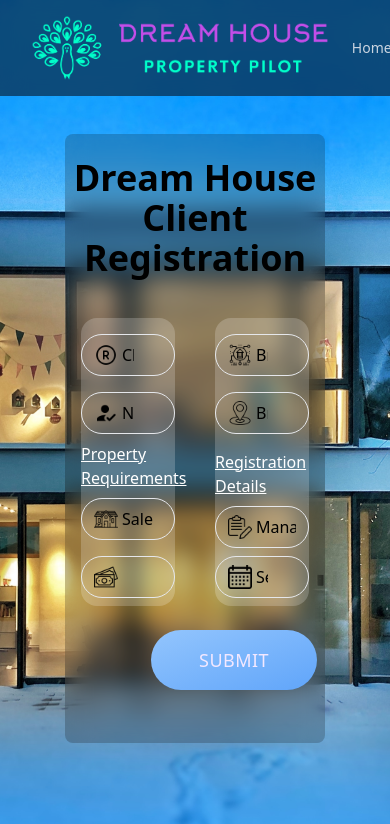
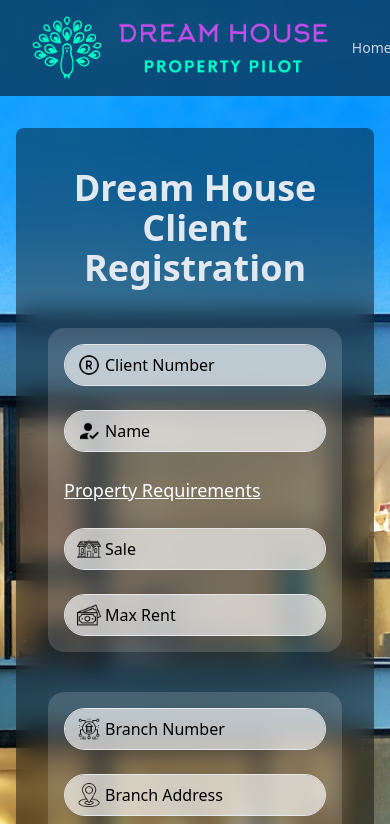
Before and after one commit to C-NikhilKarthik/DBMS-Mini-Project, a React (Create React App) app in the folder client/: page /registration in a window 390 px wide. Shown: the top 824 px of the page. Built offline with nearby package versions, Linux system fonts and the light colour scheme; the HTML template or start-up script is replaced by a standard one.

Commit message:
fix: responsive design

```diff
--- a/client/src/index.css
+++ b/client/src/index.css
@@ -1,3 +1,7 @@
 @tailwind base;
 @tailwind components;
 @tailwind utilities;
+
+input:focus,select:focus{
+    outline: none;
+}
--- a/client/src/pages/Registration.jsx
+++ b/client/src/pages/Registration.jsx
@@ -1,18 +1,18 @@
-import React from 'react'
-import { useState } from 'react';
-import myBackgroundImage from '../assets/registration-bg.jpg';
-import { Link } from 'react-router-dom';
-import Navbar from '../components/Navbar'
-import clientIcon from '../assets/registered.png';
-import NameIcon from '../assets/name.png';
-import clientType from '../assets/house.png';
-import money from '../assets/money.png';
-import office from '../assets/office.png';
-import map from '../assets/map.png';
-import edit from '../assets/edit.png';
-import DatePicker from 'react-datepicker';
-import 'react-datepicker/dist/react-datepicker.css';
-import calendarIcon from '../assets/calendar.png';
+import React from "react";
+import { useState } from "react";
+import myBackgroundImage from "../assets/registration-bg.jpg";
+import { Link } from "react-router-dom";
+import Navbar from "../components/Navbar";
+import clientIcon from "../assets/registered.png";
+import NameIcon from "../assets/name.png";
+import clientType from "../assets/house.png";
+import money from "../assets/money.png";
+import office from "../assets/office.png";
+import map from "../assets/map.png";
+import edit from "../assets/edit.png";
+import DatePicker from "react-datepicker";
+import "react-datepicker/dist/react-datepicker.css";
+import calendarIcon from "../assets/calendar.png";
 
 function Registration() {
   const [selectedDate, setSelectedDate] = useState(null);
@@ -24,18 +24,19 @@ function Registration() {
     <>
       <Navbar />
       <div
-        className="bg-cover bg-center h-screen w-screen flex items-center justify-center pt-8"
+        className="bg-cover bg-center h-full sm:h-screen w-screen flex items-center justify-center py-32 px-4"
         style={{ backgroundImage: `url(${myBackgroundImage})` }}
       >
-        <div className='w-2/3 h-3/4 bg-black bg-opacity-20 backdrop-blur-md rounded-lg'>
-          <h1 className='font-sans font-bold text-4xl text-center py-6'>Dream House Client Registration</h1>
-          <div className='grid grid-cols-2 gap-10 h-80 p-4'>
-            <div className='bg-white bg-opacity-20 rounded-2xl'>
-
-              <div className="relative rounded-full border top-4">
+        <div className="sm:w-2/3 w-full h-fit bg-[#050505] bg-opacity-[43%] backdrop-blur-md rounded-lg p-4">
+          <h1 className="font-sans font-bold text-4xl text-center py-6 text-slate-200">
+            Dream House Client Registration
+          </h1>
+          <div className="grid grid-rows-2 sm:grid-rows-none sm:grid-cols-2 gap-10 p-4">
+            <div className="bg-[#EFEFEF] bg-opacity-[16%] flex flex-col gap-6 p-4 rounded-2xl">
+              <div className="relative rounded-full border">
                 <input
                   type="text"
-                  className="w-full px-10 py-2 rounded-full bg-transparent placeholder-black"
+                  className="w-full pointer-events-none bg-white bg-opacity-[65%] px-10 py-2 rounded-full bg-transparent placeholder-black"
                   placeholder="Client Number"
                 />
                 <img
@@ -45,10 +46,10 @@ function Registration() {
                 />
               </div>
 
-              <div className="relative rounded-full border top-8">
+              <div className="relative rounded-full border">
                 <input
                   type="text"
-                  className="w-full px-10 py-2 rounded-full bg-transparent placeholder-black"
+                  className="w-full bg-white bg-opacity-[65%] px-10 py-2 rounded-full bg-transparent placeholder-black"
                   placeholder="Name"
                 />
                 <img
@@ -58,47 +59,36 @@ function Registration() {
                 />
               </div>
 
-              <h3 className='text-white underline  mt-10'>Property Requirements</h3>
+              <h3 className="text-white text-lg underline">Property Requirements</h3>
 
-              <div className="relative rounded-full border top-2">
+              <div className="relative rounded-full border">
                 <div className="absolute inset-y-0 left-0 flex items-center pl-3 pointer-events-none">
-                  <img
-                    src={clientType}
-                    alt="Client Icon"
-                    className="h-6 w-6"
-                  />
+                  <img src={clientType} alt="Client Icon" className="h-6 w-6" />
                 </div>
-                <select
-                  className="block w-full pl-10 pr-3 py-2 rounded-full bg-transparent appearance-none placeholder-black"
-                >
+                <select className="block bg-white bg-opacity-[65%] w-full pl-10 pr-3 py-2 rounded-full bg-transparent appearance-none placeholder-black">
                   <option value="sale">Sale</option>
                   <option value="rent">Rent</option>
                 </select>
               </div>
 
-
-              <div className="relative rounded-full border top-6">
+              <div className="relative rounded-full border">
                 <div className="absolute inset-y-0 left-0 flex items-center pl-3 pointer-events-none">
-                  <img
-                    src={money}
-                    alt="Money Icon"
-                    className="h-6 w-6"
-                  />
+                  <img src={money} alt="Money Icon" className="h-6 w-6" />
                 </div>
                 <input
                   type="number"
-                  className="w-full px-10 py-2 rounded-full bg-transparent placeholder-black"
+                  className="w-full bg-white bg-opacity-[65%] px-10 py-2 rounded-full bg-transparent placeholder-black"
                   placeholder="Max Rent"
                   pattern="[0-9]*"
                 />
               </div>
             </div>
 
-            <div className='bg-white bg-opacity-20 rounded-2xl'>
-              <div className="relative rounded-full border top-4">
+            <div className="bg-[#EFEFEF] bg-opacity-[16%] flex flex-col gap-6 p-4 rounded-2xl">
+              <div className="relative rounded-full border">
                 <input
                   type="text"
-                  className="w-full px-10 py-2 rounded-full bg-transparent placeholder-black"
+                  className="w-full bg-white bg-opacity-[65%] px-10 py-2 rounded-full bg-transparent placeholder-black"
                   placeholder="Branch Number"
                 />
                 <img
@@ -108,10 +98,10 @@ function Registration() {
                 />
               </div>
 
-              <div className="relative rounded-full border top-8">
+              <div className="relative rounded-full border">
                 <input
                   type="text"
-                  className="w-full px-10 py-2 rounded-full bg-transparent placeholder-black"
+                  className="w-full bg-white bg-opacity-[65%] px-10 py-2 rounded-full bg-transparent placeholder-black"
                   placeholder="Branch Address"
                 />
                 <img
@@ -121,55 +111,49 @@ function Registration() {
                 />
               </div>
 
-              <h3 className='text-white underline  mt-12'>Registration Details</h3>
+              <h3 className="text-white text-lg underline">Registration Details</h3>
 
-              <div className="relative rounded-full border top-2">
+              <div className="relative rounded-full border">
                 <div className="absolute inset-y-0 left-0 flex items-center pl-3 pointer-events-none">
-                  <img
-                    src={edit}
-                    alt="edit Icon"
-                    className="h-6 w-6"
-                  />
+                  <img src={edit} alt="edit Icon" className="h-6 w-6" />
                 </div>
-                <select
-                  className="block w-full pl-10 pr-3 py-2 rounded-full bg-transparent appearance-none placeholder-black"
-                >
+                <select className="block w-full pl-10 bg-white bg-opacity-[65%] pr-3 py-2 rounded-full bg-transparent appearance-none placeholder-black">
                   <option value="manager">Manager</option>
                   <option value="supervisor">Supervisor</option>
                   <option value="assistsnt">Assistant</option>
                 </select>
               </div>
 
-              <div className="relative rounded-full border top-4">
+              <div className="relative rounded-full border">
                 <div className="absolute inset-y-0 left-0 flex items-center pl-3 pointer-events-none">
                   <img
                     src={calendarIcon}
                     alt="Calendar Icon"
-                    className="h-6 w-6"
+                    className="h-6 w-6 z-[2]"
                   />
                 </div>
                 <DatePicker
                   selected={selectedDate}
                   onChange={handleDateChange}
                   dateFormat="MM/dd/yyyy"
-                  className="w-full px-10 py-2 rounded-full bg-transparent placeholder-black"
+                  className="w-full px-10 py-2 bg-white bg-opacity-[65%] rounded-full bg-transparent placeholder-black"
                   placeholderText="Select Date"
                 />
               </div>
-
             </div>
-
           </div>
           <div className="flex justify-end p-2">
-            <Link to="#" class="inline-block bg-gradient-to-br from-blue-300 to-blue-400 py-4 px-12 rounded-full text-lg text-purple-100 uppercase tracking-wide shadow-xs hover:shadow-2xl active:shadow-xl transform hover:-translate-y-1 active:translate-y-0 transition duration-200 ">
+            <Link
+              to="#"
+              class="inline-block bg-gradient-to-br from-blue-300 to-blue-400 py-4 px-12 rounded-full text-lg text-purple-100 uppercase tracking-wide shadow-xs hover:shadow-2xl active:shadow-xl transform hover:-translate-y-1 active:translate-y-0 transition duration-200 "
+            >
               Submit
             </Link>
           </div>
         </div>
       </div>
-
     </>
-  )
+  );
 }
 
-export default Registration
+export default Registration;
```
